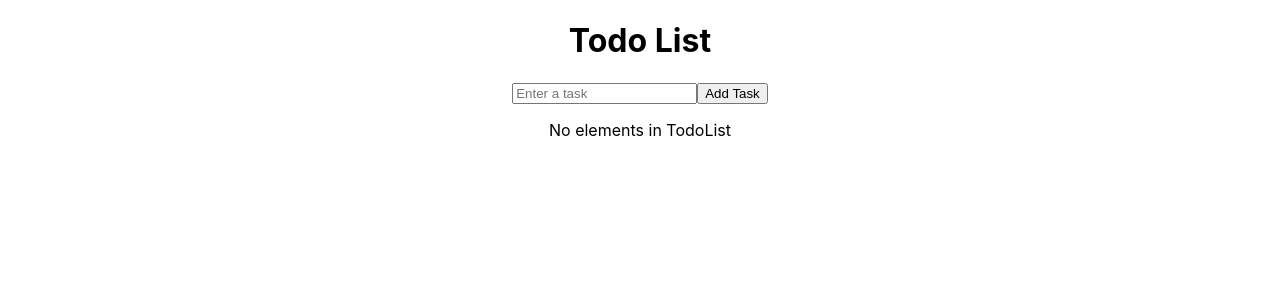
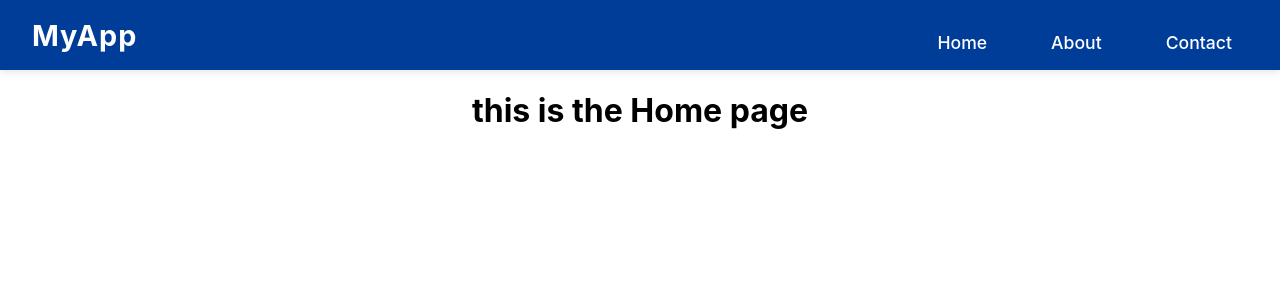
Before and after one commit to subhajitkumardas567/mydemoapp, a React (Create React App) app in the folder FE project/mydemoapp/: page / in a window 1280 px wide. Shown: the top 300 px of the page. Built offline with nearby package versions, Linux system fonts and the light colour scheme.

Commit message:
FEAT: Implemented React Router for navigation between Home, About, and Contact pages. Updated Navbar component to use Link for routing. Added new pages for Home, About, and Contact with basic content.

```diff
--- a/FE project/mydemoapp/src/App.js
+++ b/FE project/mydemoapp/src/App.js
@@ -1,15 +1,24 @@
 //import Imagecard from './components/Imagecard.js';
 import './App.css';
 
-import Todolist from './components/Todolist.js';
-
-
+//import Todolist from './components/Todolist.js';
+import { BrowserRouter, Routes, Route } from 'react-router-dom';
+import Home from './pages/Home.js';
+import About from './pages/About.js';
+import Contact from './pages/Contact.js';
+import Navbar from './components/Navbar';
 function App() {
   return (
-    <div className="App">
-
-      <Todolist/>
-    </div>
+    <BrowserRouter>
+      <div className="App">
+        <Navbar />
+        <Routes>
+          <Route path="/" element={<Home/>} />
+          <Route path="/about" element={<About/>} />
+          <Route path="/contact" element={<Contact/>} />
+        </Routes>
+      </div>
+    </BrowserRouter>
   );
 }
 
--- /dev/null
+++ b/FE project/mydemoapp/src/components/Navbar.css
@@ -0,0 +1,87 @@
+.navbar {
+  background-color: #003d99;
+  padding: 0;
+  margin: 0;
+  box-shadow: 0 2px 8px rgba(0, 0, 0, 0.1);
+  position: sticky;
+  top: 0;
+  z-index: 100;
+}
+
+.navbar-container {
+  display: flex;
+  justify-content: space-between;
+  align-items: center;
+  padding: 0 2rem;
+  height: 70px;
+  max-width: 100%;
+  margin: 0 auto;
+}
+
+.navbar-logo {
+  color: white;
+  font-size: 1.8rem;
+  font-weight: bold;
+  cursor: pointer;
+  text-decoration: none;
+  letter-spacing: 1px;
+}
+
+.nav-menu {
+  display: flex;
+  list-style: none;
+  margin: 0;
+  padding: 0;
+  gap: 2rem;
+}
+
+.nav-item {
+  height: 70px;
+  line-height: 70px;
+}
+
+.nav-link {
+  color: white;
+  text-decoration: none;
+  font-size: 1.1rem;
+  font-weight: 500;
+  padding: 0.5rem 1rem;
+  border-radius: 4px;
+  transition: all 0.3s ease;
+  display: block;
+}
+
+.nav-link:hover {
+  background-color: #0052cc;
+  transform: translateY(-2px);
+}
+
+.nav-link:active {
+  background-color: #003d99;
+}
+
+/* Responsive design for mobile */
+@media screen and (max-width: 768px) {
+  .navbar-container {
+    padding: 0 1rem;
+    height: 60px;
+  }
+
+  .navbar-logo {
+    font-size: 1.4rem;
+  }
+
+  .nav-menu {
+    gap: 1rem;
+  }
+
+  .nav-item {
+    height: 60px;
+    line-height: 60px;
+  }
+
+  .nav-link {
+    font-size: 0.95rem;
+    padding: 0.4rem 0.8rem;
+  }
+}
--- /dev/null
+++ b/FE project/mydemoapp/src/components/Navbar.js
@@ -0,0 +1,33 @@
+import React from 'react';
+import './Navbar.css';
+import { Link } from 'react-router-dom';
+function Navbar() {
+  return (
+    <nav className="navbar">
+      <div className="navbar-container">
+        <div className="navbar-logo">
+          MyApp
+        </div>
+        <ul className="nav-menu">
+          <li className="nav-item">
+            <Link to="/" className="nav-link">
+              Home
+            </Link>
+          </li>
+          <li className="nav-item">
+            <Link to="/about" className="nav-link">
+              About
+            </Link>
+          </li>
+          <li className="nav-item">
+            <Link to="/contact" className="nav-link">
+              Contact
+            </Link>
+          </li>
+        </ul>
+      </div>
+    </nav>
+  );
+}
+
+export default Navbar;
--- /dev/null
+++ b/FE project/mydemoapp/src/pages/About.js
@@ -0,0 +1,11 @@
+import React from 'react';
+
+const About =()=>{
+    return(
+        <>
+        <h1>this is About page</h1>
+        </>
+    );
+    };
+
+    export default About;
--- /dev/null
+++ b/FE project/mydemoapp/src/pages/Contact.js
@@ -0,0 +1,11 @@
+import React from 'react';
+
+const Contact =()=>{
+    return(
+        <>
+        <h1>this is Contact page</h1>
+        </>
+    );
+    };
+
+    export default Contact;
--- /dev/null
+++ b/FE project/mydemoapp/src/pages/Home.js
@@ -0,0 +1,10 @@
+import React from 'react';
+const Home =()=>{
+    return(
+        <>
+        <h1>this is the Home page</h1>
+        </>
+    );
+    };
+
+    export default Home;
```
